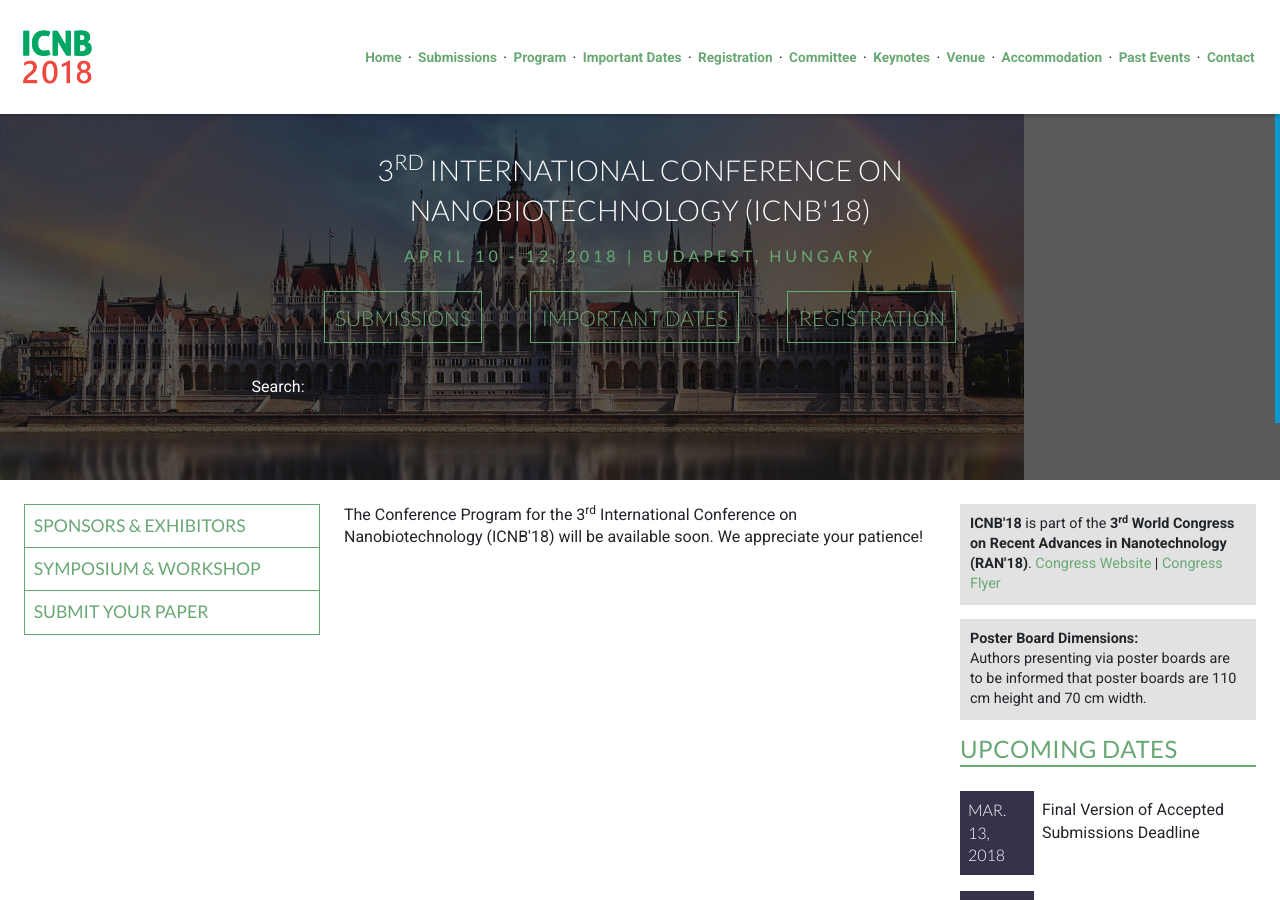
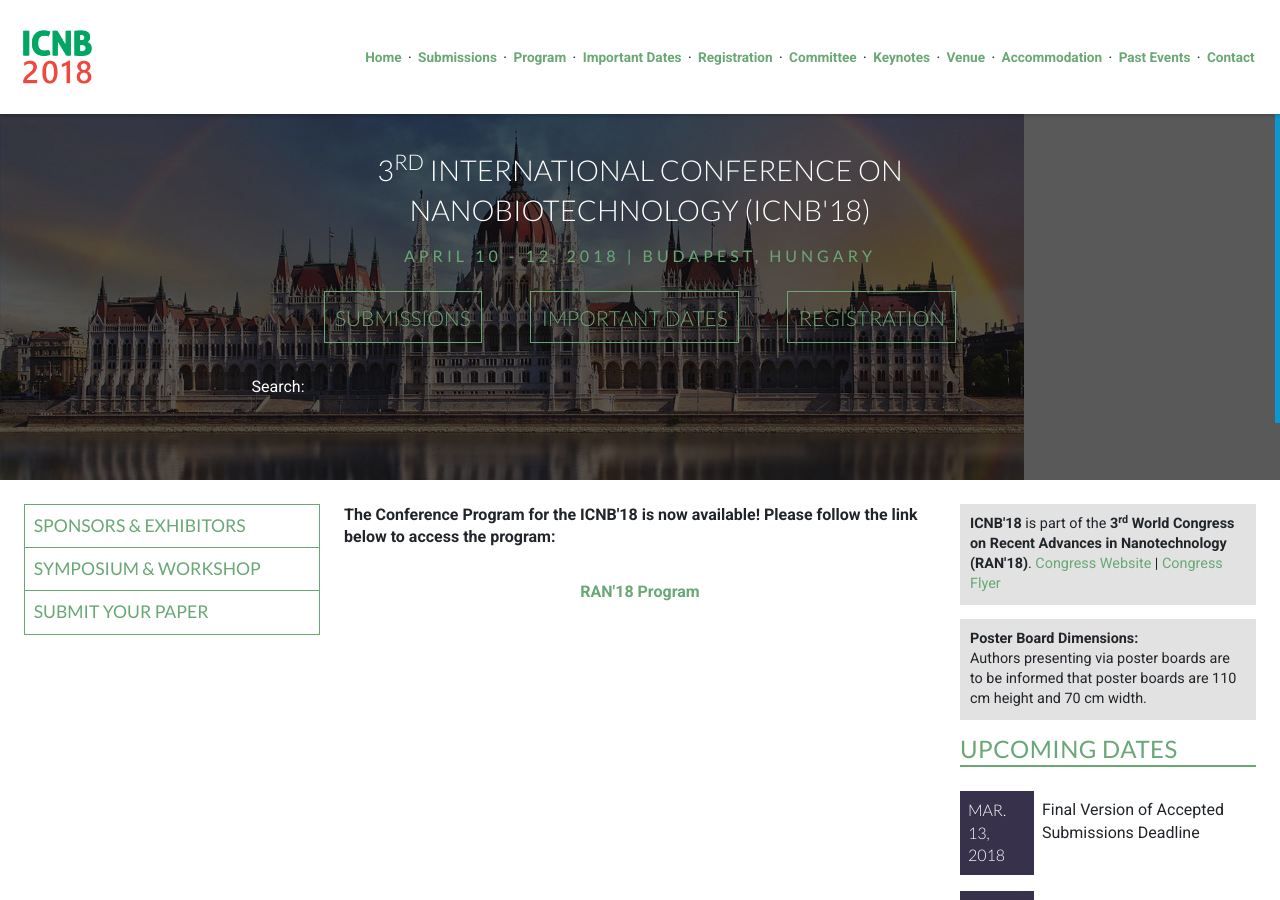
Before and after one commit to intaset/nbconference, a Jekyll site: the page built from program.html, in a window 1280 px wide and 900 px high. Built offline with Jekyll 4.4.1, drawn with Linux system fonts in a browser that asks for light colours; nearby versions of some CDN libraries; Markdown is read by kramdown in place of the engine named in the settings; comment, search, counter and statistics services are not loaded.

Commit message:
added program

```diff
--- a/program.html
+++ b/program.html
@@ -6,10 +6,10 @@ meta: The conference program will allow you to plan out how to best utilize your
 
 <div class="unit unit-s-1 unit-m-1-4-1 unit-l-1-4-1">
   <div class="unit-spacer content">
-    <p class="body">The Conference Program for the 3<sup>rd</sup> International Conference on Nanobiotechnology (ICNB'18) will be available soon. We appreciate your patience!</p>
+    <!-- <p class="body">The Conference Program for the 3<sup>rd</sup> International Conference on Nanobiotechnology (ICNB'18) will be available soon. We appreciate your patience!</p> -->
 
-    <!-- <p class="body">The Conference Program for the International Conference on Nanobiotechnology (ICNB'18) is now available! Please follow the link below to access the program:</p>
+    <p class="body"><strong>The Conference Program for the ICNB'18 is now available! Please follow the link below to access the program:</strong></p>
 
-    <p align="center"><a href="../RAN17_Program.pdf" class="body-link">RAN'18 Program</a></p> -->
+    <p align="center"><strong><a href="https://rancongress.com/program" class="body-link" target="_blank">RAN'18 Program</a></strong></p>
   </div>
   </div>
```
Also changed, not shown: 1 other file.
